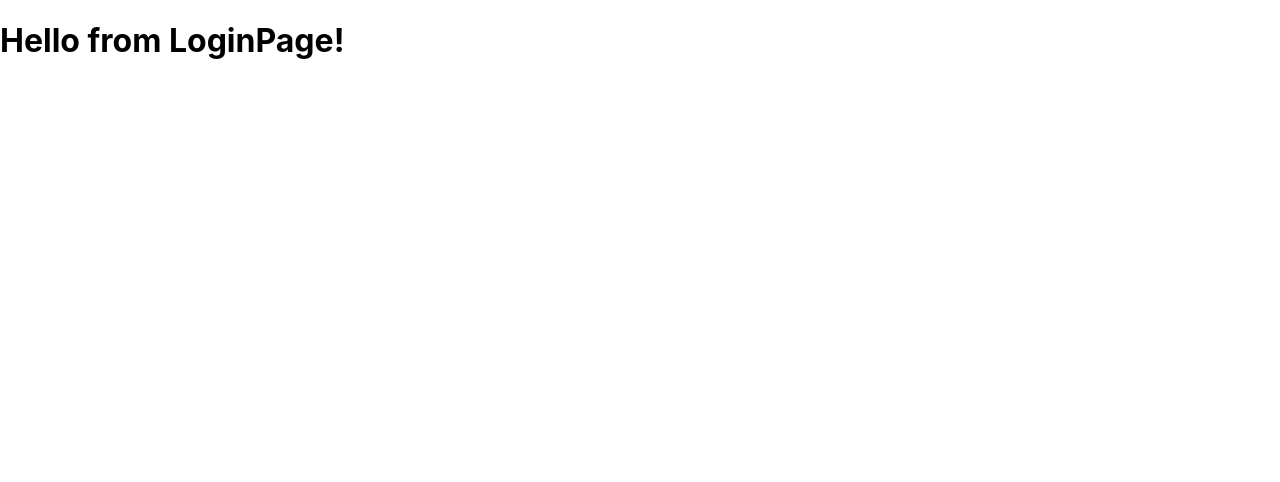
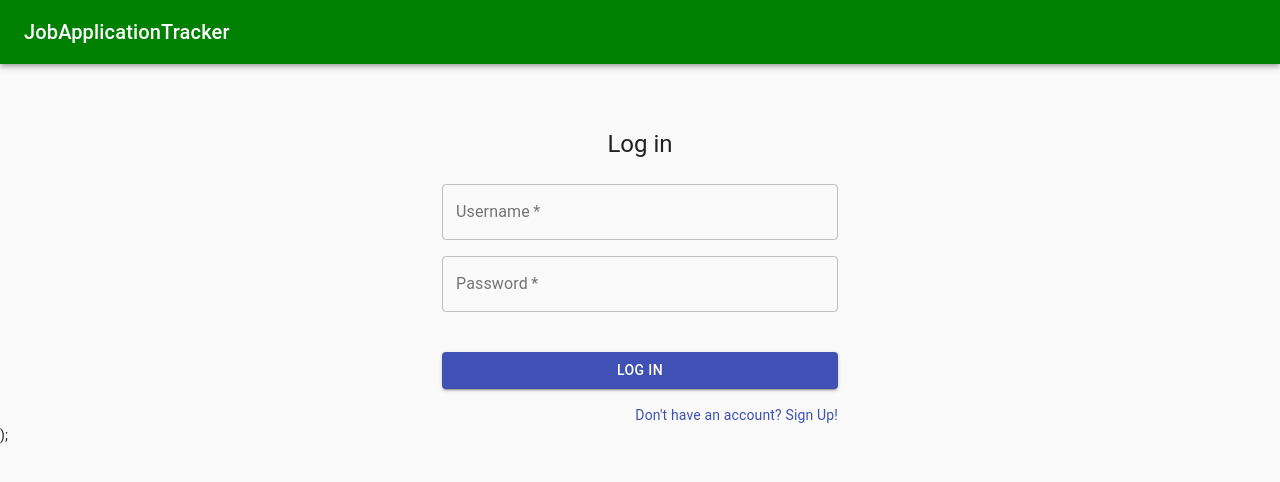
Before and after one commit to jpettit0317/JobApplicationTrackerOld, a React (Create React App) app in the folder jobapplicationtracker/: page / in a window 1280 px wide. Shown: the top 482 px of the page. Built offline with nearby package versions, Linux system fonts and the light colour scheme.

Commit message:
JA-5 Login
Added Login functionality to Login.

```diff
--- a/jobapplicationtracker/src/components/login/LoginPage.tsx
+++ b/jobapplicationtracker/src/components/login/LoginPage.tsx
@@ -1,11 +1,159 @@
 import LoginPageProps from "./LoginPageProps";
 import React, { useState } from "react";
 import { withRouter } from "react-router";
+import NavBar from "../navbar/NavBar";
+import { Button, Container, CssBaseline, Grid, Link, TextField, Typography } from "@material-ui/core";
+import loginStyles from "../../styles/loginpagestyles";
+import LoginPageTestIds from "./LoginPageTestIds_enum";
+import LoginPageErrorPair from "../../models/LoginPageErrorPair";
+import Login from "../../models/Login";
 
 const LoginPage: React.FC<LoginPageProps> = props => {
+    const classes = loginStyles();
+    const signUpLink: string = "Don't have an account? Sign Up!";
+    const loginHeader: string = "Log in";
+    const loginButton: string = "Log In";
+
+    const [username, setUsername] = useState(props.username);
+    const [password, setPassword] = useState(props.password);
+
+    const [userNameError, setUserNameError] = useState("");
+    const [passwordError, setPasswordError] = useState("");
+
+    const areThereErrors = (): boolean => {
+        return userNameError !== "" || passwordError !== "";
+    }
+
+    const setErrors = (errors: LoginPageErrorPair) => {
+        setUserNameError(errors.usernameError);
+        setPasswordError(errors.passwordError);
+    }
+
+    const renderUsernameField = (): JSX.Element => {
+        if (userNameError === "") {
+            return (
+                <TextField
+                    autoComplete="uname"
+                    name="userName"
+                    variant="outlined"
+                    required
+                    fullWidth
+                    label="Username"
+                    inputProps={{ "data-testid": LoginPageTestIds.userName }}
+                    onChange={(e) => setUsername(e.target.value)}
+                />
+            );
+        } else {
+            return (
+                <TextField
+                    autoComplete="uname"
+                    name="userName"
+                    variant="outlined"
+                    required
+                    fullWidth
+                    label="Username"
+                    inputProps={{ "data-testid": LoginPageTestIds.userName }}
+                    onChange={(e) => setUsername(e.target.value)}
+                    error
+                    helperText={userNameError}
+                />
+            );
+        }
+    }
+
+    const renderPasswordField = (): JSX.Element => {
+        if(passwordError === "") {
+            return (
+                <TextField
+                    autoComplete="password"
+                    name="password"
+                    variant="outlined"
+                    required
+                    fullWidth
+                    label="Password"
+                    inputProps={{ "data-testid": LoginPageTestIds.password }}
+                    type="password"
+                    onChange={(e) => setPassword(e.target.value)}
+                />
+            );
+        } else {
+            return (
+                <TextField
+                    autoComplete="password"
+                    name="password"
+                    variant="outlined"
+                    required
+                    fullWidth
+                    label="Password"
+                    inputProps={{ "data-testid": LoginPageTestIds.password }}
+                    type="password"
+                    onChange={(e) => setPassword(e.target.value)}
+                    error
+                    helperText={passwordError}
+                />
+            );
+        }
+    }
+
+    const handleLogin = () => {
+        console.log(`Username: ${username}, Password: ${password}`);
+    }
+
+    const onSubmitButtonPressed = () => {
+        const login = new Login(username, password);
+
+        const errors = login.validateLogin();
+        setErrors(errors);
+
+        if (areThereErrors()) {
+            return;
+        }
+        handleLogin();
+    }
+
     return (
         <div>
-            <h1>Hello from LoginPage!</h1>
+            <div>
+                <NavBar navBarTitle="JobApplicationTracker" />
+                <Container component="main" maxWidth="xs">
+                    <CssBaseline />
+                    <div className={classes.paper}>
+                        <Typography component="h1" variant="h5">
+                            {loginHeader}
+                        </Typography>
+                        <form className={classes.form} noValidate>
+                            <Grid container spacing={2}>
+                                <Grid item xs={12}>
+                                    {renderUsernameField()}
+                                </Grid>
+                                <Grid item xs={12}>
+                                    {renderPasswordField()}
+                                </Grid>
+                                <Grid item xs={12}>
+                                    <Button
+                                        type="button"
+                                        fullWidth
+                                        variant="contained"
+                                        color="primary"
+                                        className={classes.submit}
+                                        onClick={onSubmitButtonPressed}
+                                    >
+                                        {loginButton}
+                                    </Button>
+                                </Grid>
+                            </Grid>
+                            <Grid container justifyContent="flex-end">
+                                <Grid item>
+                                    <Link href="#" variant="body2">
+                                        {signUpLink}
+                                    </Link>
+                                </Grid>
+                            </Grid>
+                        </form>
+                    </div>
+                </Container>
+            </div>
+            );
         </div>
     );
 };
--- /dev/null
+++ b/jobapplicationtracker/src/components/login/LoginPageTestIds_enum.ts
@@ -0,0 +1,6 @@
+enum LoginPageTestIds {
+    userName = "loginPageUsernameTestId",
+    password = "loginPagePasswordTestId"
+};
+
+export default LoginPageTestIds;
--- /dev/null
+++ b/jobapplicationtracker/src/enums/LoginPageErrors_enum.ts
@@ -0,0 +1,6 @@
+enum LoginPageErrors {
+    userNameEmpty = `Username shouldn't be empty.`,
+    passwordEmpty = `Password shouldn't be empty.`,
+}
+
+export default LoginPageErrors;
--- /dev/null
+++ b/jobapplicationtracker/src/models/Login.ts
@@ -0,0 +1,31 @@
+import LoginPageErrorPair from "./LoginPageErrorPair";
+
+class Login {
+    readonly username: string;
+    readonly password: string;
+
+    constructor(username: string = "", password: string = "") {
+        this.username = username;
+        this.password = password;
+    }
+
+    validateLogin = (): LoginPageErrorPair => {
+        let usernameError = "";
+        let passwordError = "";
+
+        if (this.username === "") {
+            usernameError = "Please provide a username";
+        }
+
+        if (this.password === "") {
+            passwordError = "Please provide a password";
+        }
+
+        return {
+            usernameError: usernameError,
+            passwordError: passwordError
+        };
+    }
+}
+
+export default Login;
--- /dev/null
+++ b/jobapplicationtracker/src/models/LoginPageErrorPair.ts
@@ -0,0 +1,6 @@
+interface LoginPageErrorPair {
+    usernameError: string;
+    passwordError: string;
+};
+
+export default LoginPageErrorPair;
```
